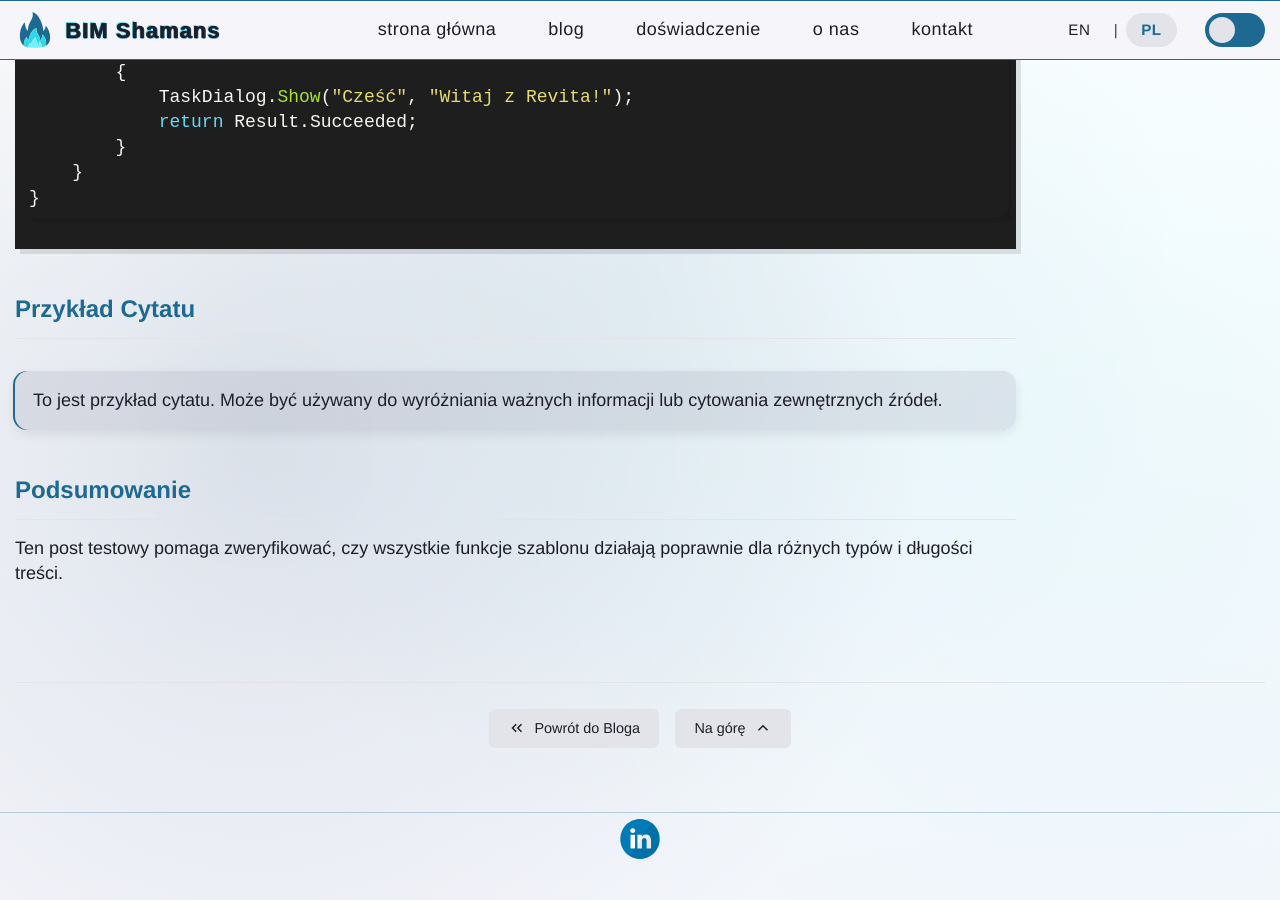
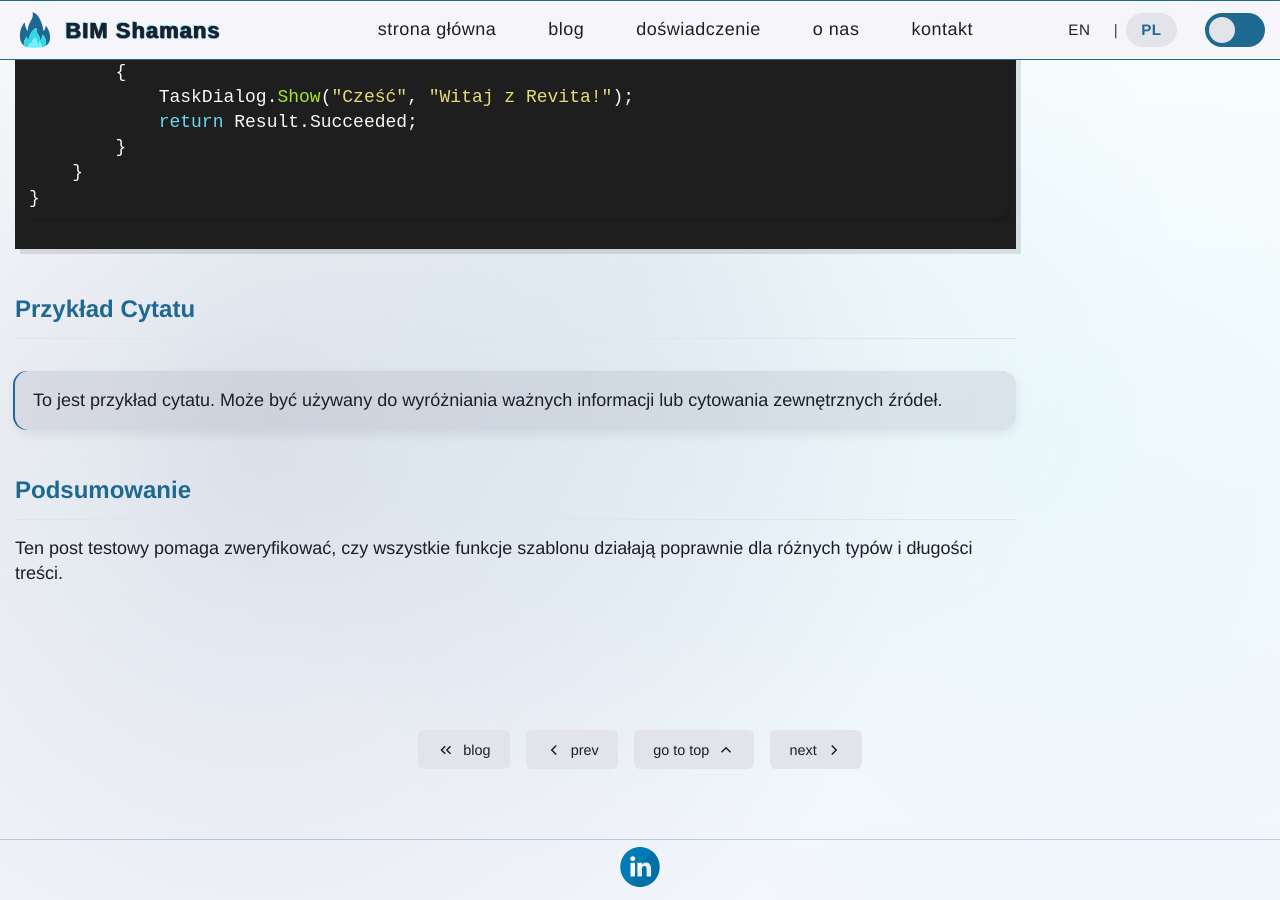
Before and after one commit to W7k-J/BimShamans, a Jekyll site: the page built from _posts/pl/2025-01-26-test.md, in a window 1280 px wide and 900 px high, scrolled down 2223 px. Built offline with Jekyll 4.4.1, drawn with Linux system fonts in a browser that asks for light colours; some web fonts are replaced; before the commit the page ends 3096 px from its top, so only the background shows below that.

Commit message:
Buttons on post.html

```diff
--- a/_layouts/post.html
+++ b/_layouts/post.html
@@ -250,27 +250,36 @@ layout: default
     })();
   </script>
 
-  <!-- ============================================ -->
-  <!-- FOOTER (navigation, share - mobile)         -->
-  <!-- ============================================ -->
-  <footer class="post__footer">
-    <nav class="post__nav">
-      <a href="{{ site.baseurl }}/{{ page.lang }}/blog/" class="post__nav-link post__nav-link--back">
-        <svg class="post__nav-icon" viewBox="0 0 24 24" width="18" height="18" fill="none" stroke="currentColor" stroke-width="2">
+<!-- Navigation Footer -->
+<nav class="expertise__nav">
+  <a href="{{ site.baseurl }}/{{ page.lang }}/blog/" class="expertise__nav-link">
+    <svg class="expertise__nav-icon expertise__nav-icon--before" viewBox="0 0 24 24" width="18" height="18" fill="none" stroke="currentColor" stroke-width="2">
        <polyline points="11 17 6 12 11 7"></polyline>
         <polyline points="18 17 13 12 18 7"></polyline>
     </svg>
-        {{ t.back_to_blog | default: "Back to Blog" }}
+    blog
   </a>
 
-      <button type="button" class="post__nav-link post__nav-link--top" onclick="window.scrollTo({top: 0, behavior: 'smooth'})">
-        {{ t.go_to_top | default: "Go to top" }}
-        <svg class="post__nav-icon" viewBox="0 0 24 24" width="18" height="18" fill="none" stroke="currentColor" stroke-width="2">
+  <a href="{{ prev_post.url | relative_url }}" class="expertise__nav-link" title="{{ prev_post.title }}">
+            <svg viewBox="0 0 24 24" width="18" height="18" fill="none" stroke="currentColor" stroke-width="2">
+              <polyline points="15 18 9 12 15 6"></polyline>
+            </svg>
+            prev
+  </a>
+
+  <button type="button" class="expertise__nav-link" onclick="window.scrollTo({top: 0, behavior: 'smooth'})">
+    go to top
+    <svg class="expertise__nav-icon expertise__nav-icon--after" viewBox="0 0 24 24" width="18" height="18" fill="none" stroke="currentColor" stroke-width="2">
       <polyline points="18 15 12 9 6 15"></polyline>
     </svg>
   </button>
-    </nav>
-  </footer>
+
+  <a href="{{ next_post.url | relative_url }}" class="expertise__nav-link" title="{{ next_post.title }}">
+            next
+            <svg viewBox="0 0 24 24" width="18" height="18" fill="none" stroke="currentColor" stroke-width="2">
+              <polyline points="9 18 15 12 9 6"></polyline>
+            </svg>
+  </a>
 
   {% include disqus.html %}
 </article>
```
Lines whose indentation alone changed are shown as unchanged.
